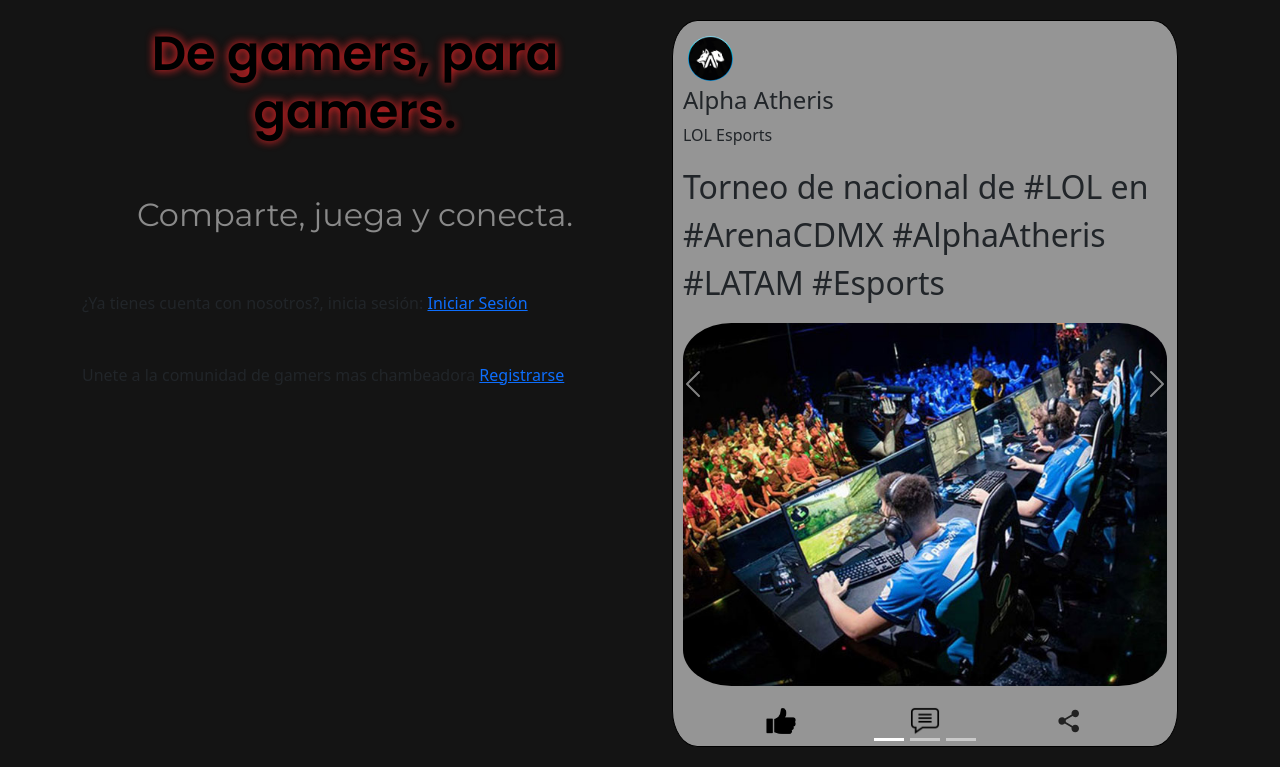
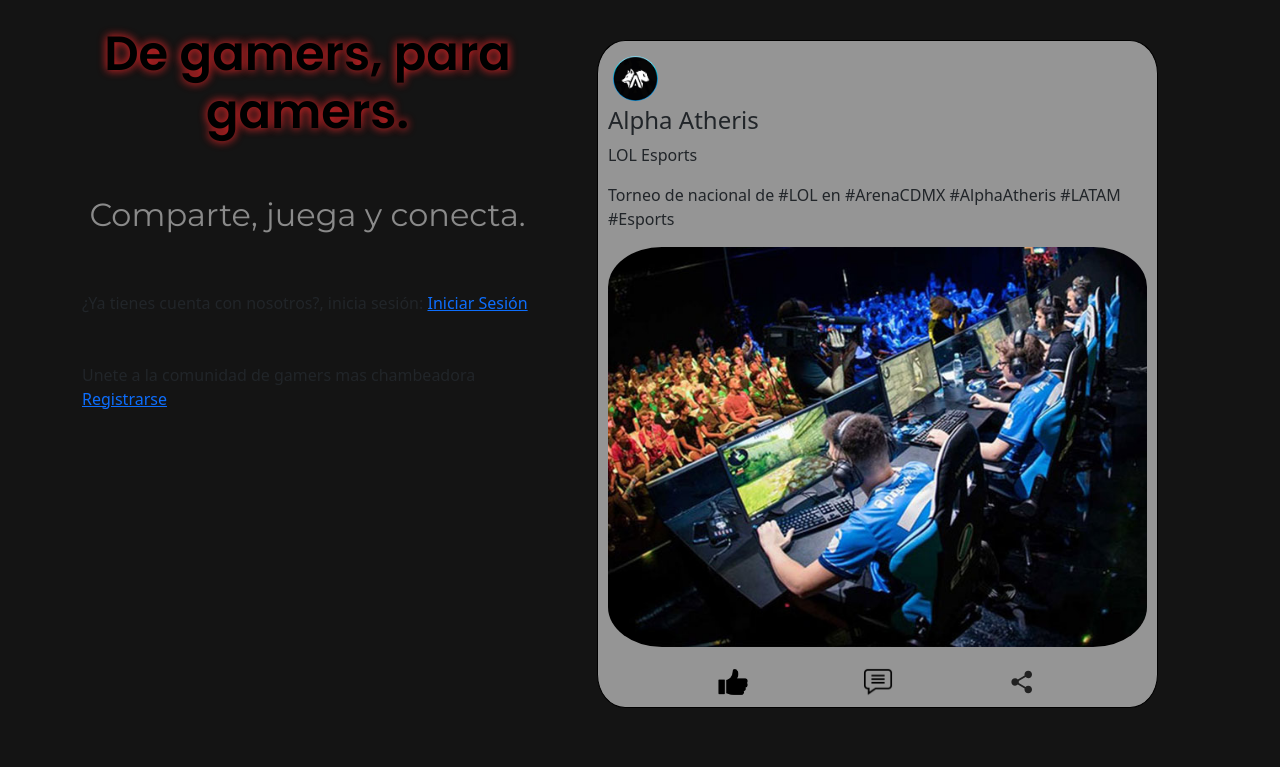
Before and after one commit to FelipeMG-16/LinkGameIn, a PHP site: page / in a window 1280 px wide. Shown: the part 55-822 px from the top of the page. After the commit the page ends 763 px from the top, so only its background shows below. Run offline with PHP 8.4, Linux system fonts and the light colour scheme.

Commit message:
Landing page

```diff
--- a/assets/scripts/landing.js
+++ b/assets/scripts/landing.js
@@ -1,22 +1,28 @@
-const prevButton = document.querySelector('.prev');
-const nextButton = document.querySelector('.next');
-const carousel = document.querySelector('.carousel');
+// Selección de los botones de control del carrusel
+const prevButton = document.querySelector('.carousel-control-prev');
+const nextButton = document.querySelector('.carousel-control-next');
 
+// Selección del elemento del carrusel
+const carousel = document.querySelector('.carousel-inner');
+
+// Inicialización de la posición actual y ancho de las tarjetas
 let currentPosition = 0;
-const cardWidth = document.querySelector('.card').offsetWidth + 20; // Ancho de la tarjeta incluyendo margen
+const cardWidth = document.querySelector('.carousel-item').offsetWidth;
 
+// Manejo del evento de clic en el botón "Siguiente"
 nextButton.addEventListener('click', () => {
     currentPosition -= cardWidth;
-    if (currentPosition < -(carousel.scrollWidth - carousel.offsetWidth)) {
+    if (currentPosition < -(cardWidth * 2)) {
         currentPosition = 0;
     }
     carousel.style.transform = `translateX(${currentPosition}px)`;
 });
 
+// Manejo del evento de clic en el botón "Anterior"
 prevButton.addEventListener('click', () => {
     currentPosition += cardWidth;
     if (currentPosition > 0) {
-        currentPosition = -(carousel.scrollWidth - carousel.offsetWidth);
+        currentPosition = -(cardWidth * 2);
     }
     carousel.style.transform = `translateX(${currentPosition}px)`;
 });
--- a/assets/styles/Landing.css
+++ b/assets/styles/Landing.css
@@ -95,88 +95,7 @@ body {
 
 /*termiman estilos de navbar*/
 
-/*Estilos de tarjetas*/
-.profile-img {
-    /* Estilo para el contenedor del perfil en la barra de navegación */
-    margin: 5px;
-    width: 45px;
-    height: 45px;
-    border-radius: 50%
-}
 
-.card {
-    display: flex;
-    flex-direction: column;
-    max-width: 700px;
-    /* Ancho de las tarjetas */
-    height: auto;
-    margin: 0 auto;
-    margin-top: 50px;
-    /* Centra las tarjetas horizontalmente */
-    background-color: #a8a8a8e0;
-    border-color: black;
-    padding: 10px;
-    border-radius: 5%;
-
-}
-
-.card-title {
-    font-size: 2rem;
-    /* Tamaño de fuente del título */
-    font-family: 'Poppins';
-    color: #a8a8a8;
-}
-
-.card-text {
-    font-size: 1rem;
-    /* Tamaño de fuente del texto */
-    font-family: 'Montserrat';
-    color: white;
-}
-
-.content-card {
-    font-size: 2rem;
-
-}
-
-.content-card img {
-    width: 100%;
-    max-height: 400px;
-    border-radius: 10%;
-    margin-right: 20px;
-}
-
-
-
-/* Estilo para los íconos de redes sociales */
-.social-icons {
-    margin-top: 20px;
-}
-
-.card .social-icon {
-    text-align: center;
-
-}
-
-.card .social-icon img {
-    text-align: center;
-    margin-top: 20px;
-    margin-inline: 55px;
-}
-
-/* Estilo para las imágenes de íconos de redes sociales */
-.social-icon img {
-    width: 30px;
-    height: 30px;
-}
-
-.links a {
-    text-decoration: none;
-    color: black;
-    font-size: medium;
-    font-weight: bold;
-
-}
 
 
 /*Estilos textos y enlaces*/
@@ -220,7 +139,83 @@ body {
     margin: 20px;
 }
 
-.card-body {
+
+
+/*Estilos de tarjetas*/
+.profile-img {
+    /* Estilo para el contenedor del perfil en la barra de navegación */
+    margin: 5px;
+    width: 45px;
+    height: 45px;
+    border-radius: 50%
+}
+
+.card {
     display: flex;
     flex-direction: column;
+    max-width: 700px;
+    /* Ancho de las tarjetas */
+    height: auto;
+    margin: 0 auto;
+    margin-top: 50px;
+    /* Centra las tarjetas horizontalmente */
+    background-color: #a8a8a8e0;
+    border-color: black;
+    padding: 10px;
+    border-radius: 5%;
+
 }
+
+.card-title {
+    font-size: 2rem;
+    /* Tamaño de fuente del título */
+    font-family: 'Poppins';
+    color: #a8a8a8;
+}
+
+.card-text {
+    font-size: 1rem;
+    /* Tamaño de fuente del texto */
+    font-family: 'Montserrat';
+    color: white;
+}
+
+
+
+.content-card img {
+    width: 100%;
+    max-height: 400px;
+    border-radius: 10%;
+    margin-right: 20px;
+}
+
+
+/* Estilo para los íconos de redes sociales */
+.social-icons {
+    margin-top: 20px;
+}
+
+.card .social-icon {
+    text-align: center;
+
+}
+
+.card .social-icon img {
+    text-align: center;
+    margin-top: 20px;
+    margin-inline: 55px;
+}
+
+/* Estilo para las imágenes de íconos de redes sociales */
+.social-icon img {
+    width: 30px;
+    height: 30px;
+}
+
+.links a {
+    text-decoration: none;
+    color: black;
+    font-size: medium;
+    font-weight: bold;
+
+}
--- a/index.html
+++ b/index.html
@@ -34,7 +34,7 @@
 
     <div class="container">
         <div class="row">
-            <div class="col-6">
+            <div class="col-5">
                 <h3 class="gamers">De gamers, para gamers.</h3> <br> <br>
                 <h5 class="subtitle">Comparte, juega y conecta.</h5>
                 <br>
@@ -50,22 +50,13 @@
                     </div>
                 </div>
             </div>
-            <div class="col-6">
 
-
-                <div class="carousel slide">
-                    <div class="carousel-indicators">
-                        <button type="button" data-bs-target="#carouselExampleIndicators" data-bs-slide-to="0"
-                            class="active" aria-current="true" aria-label="Slide 1"></button>
-                        <button type="button" data-bs-target="#carouselExampleIndicators" data-bs-slide-to="1"
-                            aria-label="Slide 2"></button>
-                        <button type="button" data-bs-target="#carouselExampleIndicators" data-bs-slide-to="2"
-                            aria-label="Slide 3"></button>
-
-                    </div>
-                    <div class="carousel-inner" role="listbox">
+            <div class="col-7">
+                <div id="cardCarousel" class="carousel" data-bs-ride="carousel" data-bs-interval="5000">
+                    <!--primer carrusel-->
+                    <div class="carousel-inner" role="listbox"> <!--primer item carrusel-->
                         <div class="carousel-item active">
-                            <div class="card">
+                            <div class="card custom-card"> <!--primer tarjeta-->
                                 <div class="containerprofile"><img src="./assets/images/slphaatheris.jpg" alt=""
                                         srcset="" class="profile-img">
                                     <div>
@@ -83,9 +74,9 @@
                                     <img src="./assets/images/share.svg" alt="">
                                 </div>
                             </div>
-                        </div>
+                        </div><!--cierra primer tarjeta-->
                         <div class="carousel-item">
-                            <div class="card carousel-caption d-none d-md-block">
+                            <div class="card custom-card">
                                 <div class="containerprofile"><img src="./assets/images/timbers.png" alt="" srcset=""
                                         class="profile-img">
                                     <div>
@@ -105,9 +96,9 @@
                                 </div>
                             </div>
 
-                        </div>
+                        </div> <!--cierre segunda tarjeta-->
                         <div class="carousel-item">
-                            <div class="card">
+                            <div class="card custom-card">
                                 <div class="containerprofile"><img src="./assets/images/elded.jpg" alt="" srcset=""
                                         class="profile-img">
                                     <div>
@@ -129,28 +120,30 @@
                             </div>
 
                         </div>
-                    </div>
-                    <button class="carousel-control-prev" type="button" data-bs-target="#carouselExampleIndicators"
+                    </div><!--cierra inner-->
+                    <a class="carousel-control-prev custom-control" href="#cardCarousel" role="button"
                         data-bs-slide="prev">
-                        <span class="carousel-control-prev-icon" aria-hidden="true"></span>
                         <span class="visually-hidden">Previous</span>
-                    </button>
-                    <button class="carousel-control-next" type="button" data-bs-target="#carouselExampleIndicators"
+                    </a> <!--control prev del carrusel-->
+                    <a class="carousel-control-next custom-control" href="#cardCarousel" role="button"
                         data-bs-slide="next">
-                        <span class="carousel-control-next-icon" aria-hidden="true"></span>
                         <span class="visually-hidden">Next</span>
-                    </button>
-                </div>
+                    </a> <!--cierre controles carrusel-->
 
-            </div>
-        </div>
-    </div>
+                </div><!--cierre carrusel-->
+            </div> <!--cierre columna-->
+        </div> <!--cierre row-->
+    </div> <!--cierre container-->
+
+    <script src="./assets/scripts/landing.js"></script>
+
+    <script src="./assets/scripts/scriptsMenuNavbar.js"></script>
+
+    <script src="https://cdn.jsdelivr.net/npm/bootstrap@5.3.2/dist/js/bootstrap.bundle.min.js"
+        integrity="sha384-C6RzsynM9kWDrMNeT87bh95OGNyZPhcTNXj1NW7RuBCsyN/o0jlpcV8Qyq46cDfL"
+        crossorigin="anonymous"></script>
 
 
-
-    <script src="./assets/scripts/landing.js"></script>
-    <script src="./assets/scripts/scriptsMenuNavbar.js"></script>
-    <script src="./assets/scripts/landing.js"></script>
 </body>
 
 </html>
```
